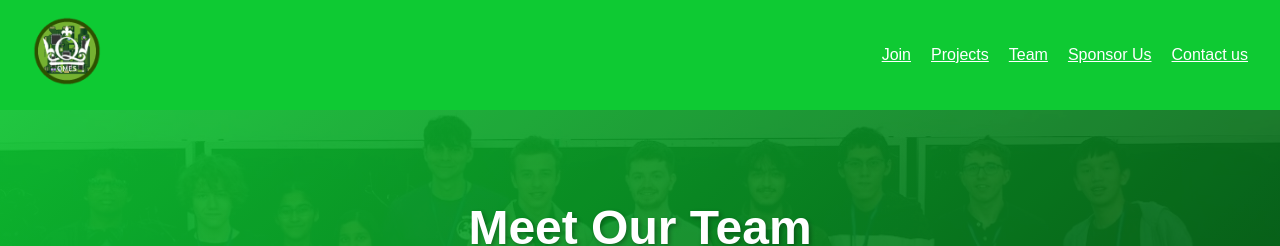
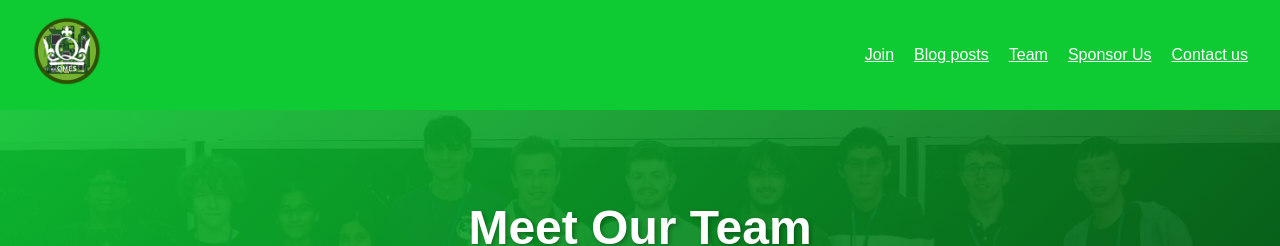
Before and after one commit to Queen-Mary-Electronics-Society/Queen-Mary-Electronics-Society.github.io, a Jekyll site: the page built from docs/team.html, in a window 1280 px wide. Shown: the top 246 px of the page. Built offline with Jekyll 4.4.1, drawn with Linux system fonts in a browser that asks for light colours.

Commit message:
Rename "projects" in the header

```diff
--- a/docs/_includes/header.html
+++ b/docs/_includes/header.html
@@ -15,7 +15,7 @@
 
         <div class="nav-links" id="nav-links">
             <a href="https://www.qmsu.org/groups/26265/" target="_blank" rel="noopener noreferrer">Join</a>
-            <a href="{{ '/projects' | relative_url }}">Projects</a>
+            <a href="{{ '/projects' | relative_url }}">{{site.blog_name.title}}</a>
             <a href="{{ '/team.html' | relative_url }}">Team</a>
             <a href="{{ '/sponsor.html' | relative_url }}">Sponsor Us</a>
             <a href="{{ '/contact.html' | relative_url }}">Contact us</a>
```
